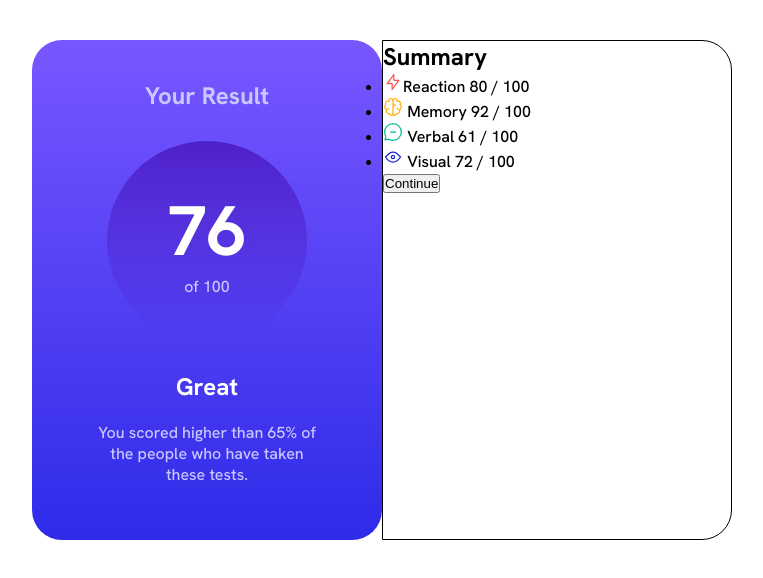
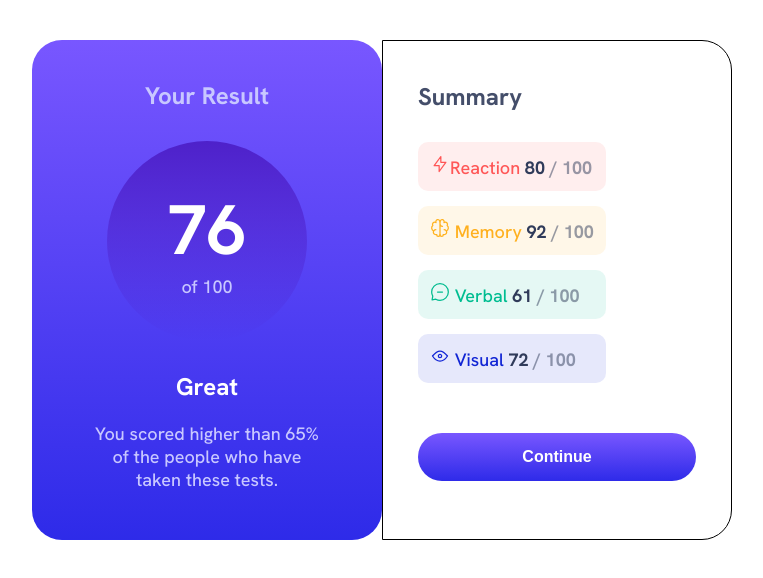
Before and after one commit to AquilesFernandoPassarella/sumario-de-resultados, a plain HTML site: page index.html in a window 1280 px wide. Shown: the whole page, without its empty margins (258-1021 px from the left). Drawn offline with Linux system fonts and the light colour scheme.

Commit message:
Estilização do summary

```diff
--- a/style.css
+++ b/style.css
@@ -73,6 +73,7 @@
 .text{
   color:  hsl(241, 100%, 89%);
   padding: 0 60px 0 60px;
+  font-size: 18px;
 
 
 }
@@ -86,23 +87,103 @@
 
 .numero__menor{
   color: hsl(241, 100%, 89%);
+  font-size: 18px;
 }
 
 .sumary{
+  display: flex;
+  flex-direction: column;
+  gap: 30px;
   border: 0.1px solid;
   border-radius: 0 30px 30px 0;
   margin: 40px 0 0 0;
   width: 350px;
   height: 500px;
+  padding: 0 35px ;
 
 }
 
-
+.title__secondary{
+  color: hsla(224, 30%, 27%, 0.9);
+  margin-top: 40px;
+}
 .sumary__results{
   display: flex;
-  justify-content: space-between;
+
 }
 
-.reaction{
+ul{
+  display: flex;
+  font-size: 18px;
+  flex-direction: column;
+  list-style: none;
+  gap: 15px;
+}
+
+
+
+.colors__and--style__1{
   color: hsl(0, 100%, 67%);
+  border:  solid none;
+  background-color: hsla(0, 100%, 67%, 0.1);
+  padding: 12px;
+  border-radius: 10px;
+
 }
+
+.colors__and--style__2{
+  color: hsl(39, 100%, 56%);
+  border:  solid none;
+  background-color: hsla(39, 100%, 56%, 0.1);
+  padding: 12px;
+  border-radius: 10px;
+
+}
+
+.colors__and--style__3{
+  color: hsl(166, 100%, 37%);
+  border:  solid none;
+  background-color: hsla(166, 100%, 37%, 0.1);
+  padding: 12px;
+  border-radius: 10px;
+
+}
+
+.colors__and--style__4{
+  color: hsl(234, 85%, 45%);
+  border:  solid none;
+  background-color: hsla(234, 85%, 45%, 0.1);
+  padding: 12px;
+  border-radius: 10px;
+
+}
+
+.number{
+  color: hsl(224, 30%, 27%);
+  font-weight: 600;
+
+}
+
+.max{
+
+  color: hsla(224, 30%, 27%, 0.5);
+  font-weight: 600;
+}
+
+.botao{
+  margin-top: 20px;
+  background-image: linear-gradient(to bottom, hsl(252, 100%, 67%), hsl(241, 81%, 54%));
+  color: white;
+  border: none;
+  border-radius: 50px;
+  font-size: 16px;
+  font-weight:600;
+  padding: 15px;
+}
+
+.botao:active{
+
+  background-image: linear-gradient(to bottom, hsl(224, 30%, 27%), hsl(224, 30%, 27%));
+
+
+}
```
